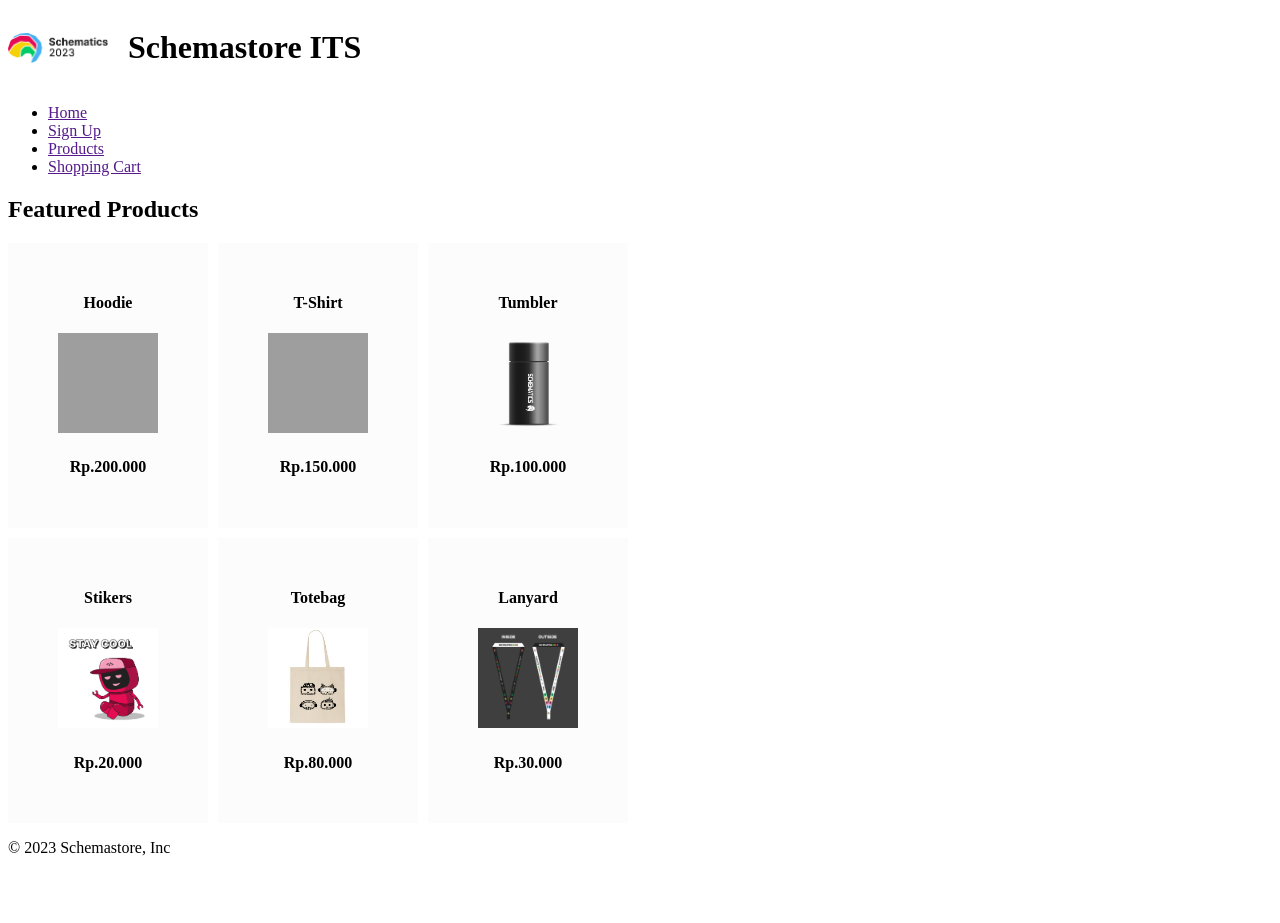
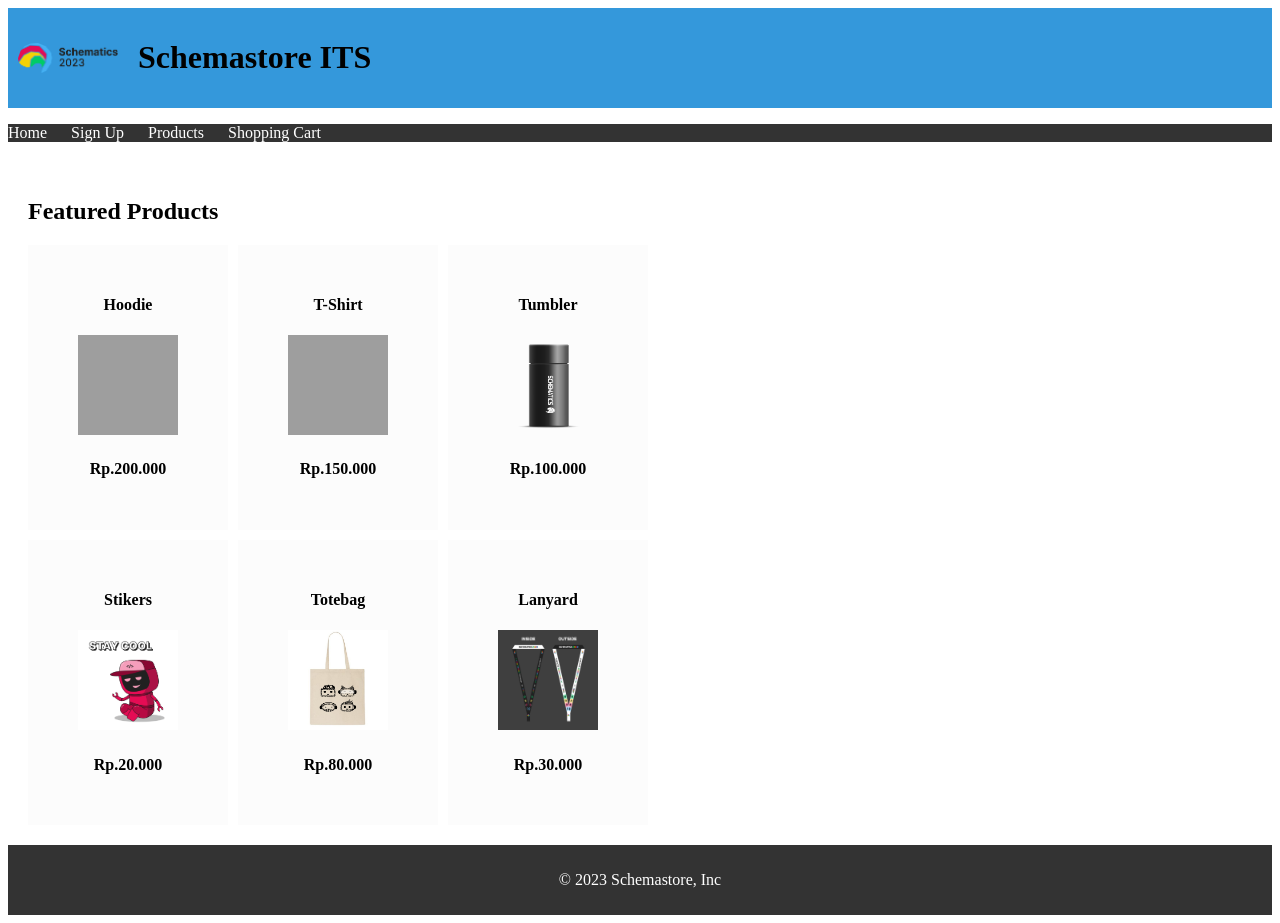
Before and after one commit to rifqol/tugas-pweb-I, a plain HTML site: page tugas1/index.html in a window 1280 px wide. Before the commit the page ends 873 px from the top, so only its background shows below. Drawn offline with Linux system fonts and the light colour scheme; grey boxes are pictures that could not be loaded.

Commit message:
penambahan tugas 2

```diff
--- a/tugas1/index.html
+++ b/tugas1/index.html
@@ -6,8 +6,8 @@
     <style>
         .grid-container {
             display: grid;
-            grid-template-columns: repeat(3, 200px); /* Three equal-width columns */
-            grid-gap: 10px; /* Gap between grid items */
+            grid-template-columns: repeat(3, 200px);
+            grid-gap: 10px;
         }
 
         .grid-item {
@@ -17,12 +17,44 @@
         }
 
         header {
-            display: flex; /* Menggunakan flexbox untuk mengatur elemen secara horizontal */
-            align-items: center; /* Menyelaraskan elemen vertikal di tengah */
+            display: flex;
+            align-items: center;
+            background-color: #3498db;
+            padding: 10px;
         }
 
         h1 {
-            margin-left: 20px; /* Jarak antara judul dan logo */
+            margin-left: 20px;
+        }
+
+        nav {
+            background-color: #333;
+        }
+
+        nav ul {
+            list-style-type: none;
+            padding: 0;
+        }
+
+        nav ul li {
+            display: inline;
+            margin-right: 20px;
+        }
+
+        nav ul li a {
+            text-decoration: none;
+            color: #fff;
+        }
+
+        main {
+            padding: 20px;
+        }
+
+        footer {
+            text-align: center;
+            background-color: #333;
+            color: #fff;
+            padding: 10px;
         }
     </style>
 </head>
@@ -44,7 +76,7 @@
         <main>
             <section class="featured-products">
                 <h2>Featured Products</h2>
-            <!-- Display featured products here -->
+
                 <div class="grid-container">
                     <div class="grid-item">
                         <h4>Hoodie</h4>
@@ -81,9 +113,6 @@
 
         </main>
 
-
-
-
         <footer>
             <p>&copy; 2023 Schemastore, Inc</p>
         </footer>
```
Lines whose indentation alone changed are shown as unchanged.
